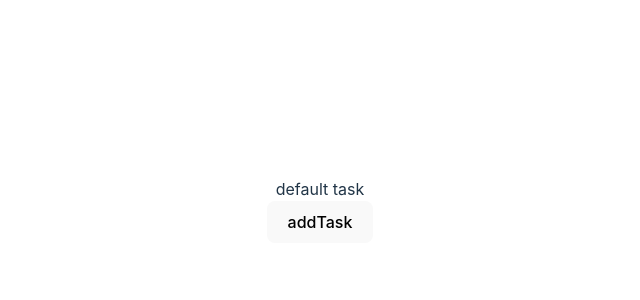
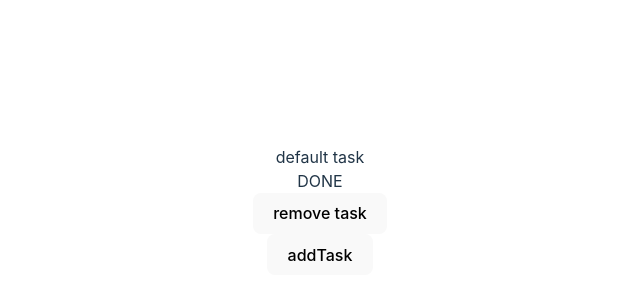
Before and after one commit to teooko/VueStudy, a Vue app: page / in a window 1280 px wide. Shown: the part 190-490 px from the top of the page, without its empty margins (320-960 px from the left). Built offline with nearby package versions, Linux system fonts and the light colour scheme.

Commit message:
Add button to remove tasks

```diff
--- a/src/App.vue
+++ b/src/App.vue
@@ -1,15 +1,22 @@
 <script setup>
 import { onMounted, ref } from 'vue';
-const tasks = ref([{name: "default task", done: false}]);
+const tasks = ref([{name: "default task", done: true}]);
 
 const addTask = (taskName, isDone) => {
   tasks.value = [...tasks.value, {name: taskName, done: isDone}];
+}
+const removeTask = (taskIndex) => {
+  tasks.value = tasks.value.filter((task, index) => index !== taskIndex);
 }
 </script>
 
 <template>
   <div>
-    <div v-for="task in tasks">{{ task.name }}</div>
+    <div v-for="(task, index) in tasks" :key="index">
+      {{ task.name }}
+      <div v-if="task.done">DONE</div>
+      <button @click="() => removeTask(index)">remove task</button>
+    </div>
     <button @click="() => addTask(`new task`, false)">addTask</button>
   </div>
 </template>
```
